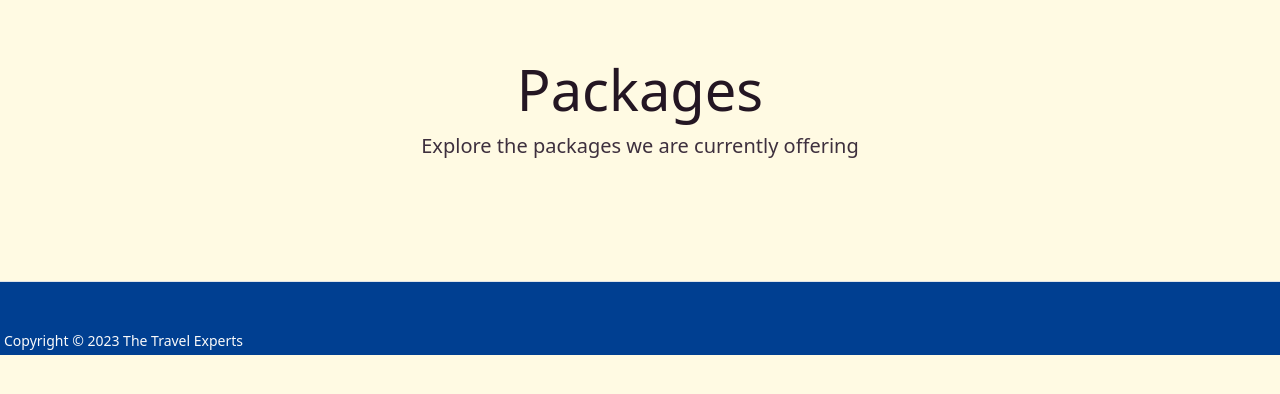
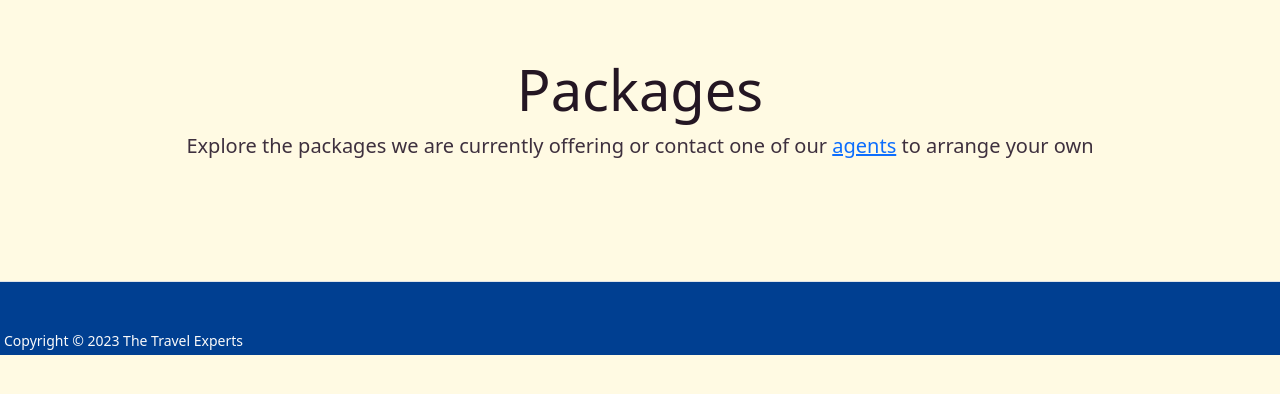
Before and after one commit to grayson-g/travelexperts, a Node server app: template views/packages.ejs in a window 1280 px wide. Shown: the part 65-459 px from the top of the page. Run offline with Node 20, Linux system fonts and the light colour scheme; the template is opened without the code that fills it, so the values that code supplies are empty; some libraries are stand-ins or nearby versions.

Commit message:
Added a link from packages to contacts

```diff
--- a/views/packages.ejs
+++ b/views/packages.ejs
@@ -73,7 +73,10 @@
       <main>
         <div class="p-3 pb-md-4 mx-auto text-center">
           <h1 class="display-4 fw-normal">Packages</h1>
-          <p class="fs-5 text-body-secondary">Explore the packages we are currently offering</p>
+          <p class="fs-5 text-body-secondary">
+          Explore the packages we are currently offering or contact one of our
+          <a href="/contacts">agents</a> to arrange your own
+          </p>
         </div>
         <div class="row row-cols-1 row-cols-md-3 mb-3 text-center">
           <% for (let i = 0; i < packages.length; i++) { %>
```
